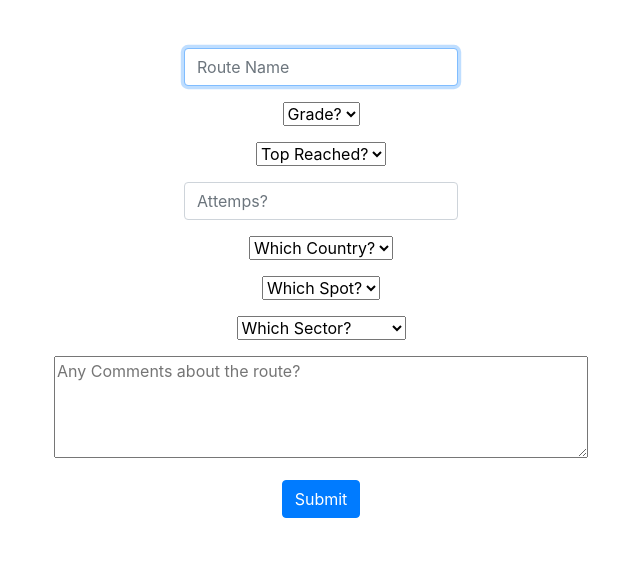
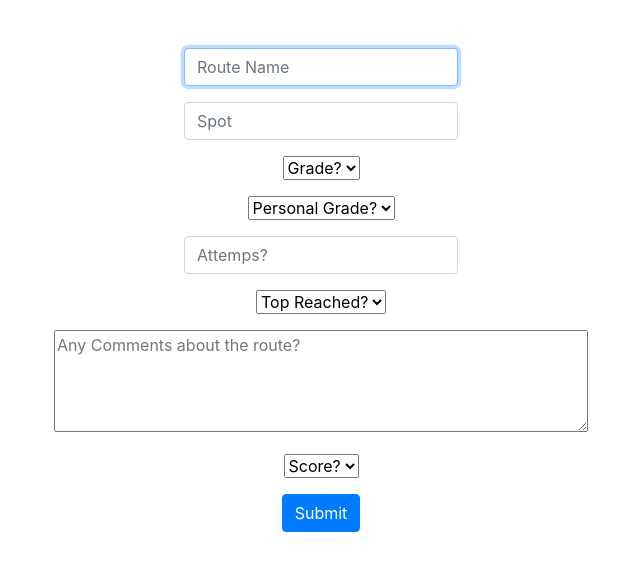
Before and after one commit to KevinSchaer/ClimbingTool, a Flask app: page /enterRoute in a window 1280 px wide. Shown: the part 76-647 px from the top of the page, without its empty margins (319-959 px from the left). Run offline with Flask 2, Linux system fonts and the light colour scheme; a user stored in the database is signed in; parts of the project's set-up code (start-up, migrations or seed data) failed here and were passed over.

Commit message:
added confirmRoute

```diff
--- a/app.py
+++ b/app.py
@@ -1,7 +1,6 @@
 import os
 from flask import Flask, flash, redirect, render_template, request, session
 from flask_session import Session
-from passlib.apps import custom_app_context as pwd_context
 from tempfile import mkdtemp
 from werkzeug.exceptions import default_exceptions, HTTPException, InternalServerError
 from werkzeug.security import check_password_hash, generate_password_hash
@@ -33,6 +32,18 @@ connection = sqlite3.connect('climbing.db', check_same_thread=False)
 connection.row_factory = sqlite3.Row # allow to access return variable by column name
 db = connection.cursor()
 
+# Fixed values
+GRADES = []
+USER_GRADES = []
+TOP_REACHED = ["Yes", "No"]
+SCORE = [1, 2, 3, 4, 5]
+
+for number in range(4,7):
+    for letter in ["a", "b", "c"]:
+        for symbol in ["", "+"]:
+            GRADES.append(number+letter+symbol)
+            USER_GRADES.append(number+letter+symbol)
+
 @app.route("/")
 def index():
     return render_template("index.html")
@@ -42,10 +53,83 @@ def index():
 def enterRoute():
     # User reached route via POST (as by submitting a form via POST)
     if request.method == "POST":
+
+        route_name = request.form.get("route_name")
+        spot = request.form.get("spot")
+        grade = request.form.get("grade")
+        user_grade = request.form.get("user_grade")
+        attempts = request.form.get("attempts")
+        top_reached = request.form.get("top_reached")
+        comments = request.form.get("comments")
+        score = request.form.get("score")
+
+        # Check if the form is completed
+        if not route_name:
+            return render_template("error.html", error=["incomplete form"])
+
+        if not spot:
+            return render_template("error.html", error=["incomplete form"])
+
+        if not grade:
+            return render_template("error.html", error=["incomplete form"])
+
+        if not user_grade:
+            return render_template("error.html", error=["incomplete form"])
+
+        if not attempts:
+            return render_template("error.html", error=["incomplete form"])
+
+        if not top_reached:
+            return render_template("error.html", error=["incomplete form"])
+
+        if not comments:
+            return render_template("error.html", error=["incomplete form"])
+
+        if not score:
+            return render_template("error.html", error=["incomplete form"])
+
+        # Check if the attempt input is an integer
+        try:
+            attempts = int(attempts)
+        except:
+            return render_template("error.html", error=["invalid value"])
+
+        # Check for positive values (attempt input)
+        if  attempts <= 0:
+            return render_template("error.html", error=["invalid value"])
+
+        # Check for valid values from select-options
+        if grade not in GRADES:
+            return render_template("error.html", error=["invalid value"])
+
+        if user_grade not in USER_GRADES:
+            return render_template("error.html", error=["invalid value"])
+
+        if top_reached not in TOP_REACHED:
+            return render_template("error.html", error=["invalid value"])
+
+        if score not in SCORE:
+            return render_template("error.html", error=["invalid value"])
+
+        route = {"route_name": route_name, "spot": spot, "grade": grade, "user_grade": user_grade, "attempts": attempts,
+        "top_reached": top_reached, "comments": comments, "score": score}
+
+        return redirect("/confirmRoute.html", route=route)
+
+    # if User reached route via GET
+    else:
+        return render_template("enterRoute.html")
+
+
+@app.route("/confirmRoute", methods=["GET", "POST"])
+@login_required
+def confirmRoute():
+    # User reached route via POST (as by submitting a form via POST)
+    if request.method == "POST":
         pass
     # if User reached route via GET
     else:
-        return render_template("enterRoute.html")
+        return render_template("confirmRoute.html")
 
 
 @app.route("/login", methods=["GET", "POST"])
@@ -105,6 +189,7 @@ def register():
     """Register user"""
 
     username = request.form.get("username")
+    email = request.form.get("email")
     password = request.form.get("password")
     confirmation = request.form.get("confirmation")
 
@@ -114,6 +199,10 @@ def register():
         # Ensure username was submitted
         if not username:
             return render_template("error.html", error=["missing username"])
+
+        # Ensure email was submitted
+        if not email:
+            return render_template("error.html", error=["missing email"])
 
         # Ensure password was submitted
         elif not password:
@@ -131,7 +220,7 @@ def register():
         hashPassword = generate_password_hash(password)
 
         try:
-            db.execute("INSERT INTO users (username, hash) Values (:username, :hash)", {"username": username, "hash": hashPassword})
+            db.execute("INSERT INTO users (username, hash, email) Values (:username, :hash, :email)", {"username": username, "hash": hashPassword, "email": email})
             connection.commit()
         except:
             return render_template("error.html", error=["user uniqueness"])
--- a/templates/enterRoute.html
+++ b/templates/enterRoute.html
@@ -11,54 +11,36 @@
         </div>
 
         <div class="form-group">
-            <select id="grade">
-                <option value="" disabled selected>Grade?</option>
-                {% for number in range(2,10) %}
-                    {% for letter in ["a", "b", "c"] %}
-                        {% for symbol in ["", "+"] %}
-                            <option value={{number}}{{letter}}{{symbol}}>{{ number }}{{ letter }}{{ symbol }}</option>
-                        {% endfor %}
-                    {% endfor %}
+            <input autocomplete="off" class="form-control" name="spot" placeholder="Spot" type="text">
+        </div>
+
+        <div class="form-group">
+            <select name="grade">
+                <option disabled selected>Grade?</option>
+                {% for grade in grades %}
+                    <option>{{ grade }}</option>
                 {% endfor %}
             </select>
         </div>
 
         <div class="form-group">
-            <select id="grade">
-                <option value="" disabled selected>Top Reached?</option>
-                <option value="yes">Yes</option>
-                <option value="no">No</option>
-            </select>
-        </div>
-
-        <div class="form-group">
-            <input autocomplete="off" autofocus class="form-control" name="attemps" placeholder="Attemps?" type="number">
-        </div>
-
-        <div class="form-group">
-            <select id="country">
-                <option value="" disabled selected>Which Country?</option>
-                {% for country in ["France", "Germany", "Norway", "Switzerland", "Spain"] %}
-                    <option value={{country}}>{{ country }}</option>
+            <select name="user_grade">
+                <option disabled selected>Personal Grade?</option>
+                {% for user_grade in user_grades %}
+                    <option>{{ user_grade }}</option>
                 {% endfor %}
             </select>
         </div>
 
         <div class="form-group">
-            <select id="sector">
-                <option value="" disabled selected>Which Spot?</option>
-                {% for spot in ["Balsthal", "Eppenberg", "Flatanger", "Gempen"] %}
-                    <option value={{spot}}>{{ spot }}</option>
-                {% endfor %}
-            </select>
+            <input autocomplete="off" class="form-control" name="attemps" placeholder="Attemps?" type="number" min="1">
         </div>
 
         <div class="form-group">
-            <select id="sector">
-                <option value="" disabled selected>Which Sector?</option>
-                {% for sector in ["alter Klettergarten", "neuer Klettergarten", "Hanshallaren Cave"] %}
-                    <option value={{sector}}>{{ sector }}</option>
-                {% endfor %}
+            <select name="top_reached">
+                <option disabled selected>Top Reached?</option>
+                <option>Yes</option>
+                <option>No</option>
             </select>
         </div>
 
@@ -66,6 +48,15 @@
             <textarea rows="4" cols="50" name="comments" placeholder="Any Comments about the route?"></textarea>
         </div>
 
+        <div class="form-group">
+            <select name="score">
+                <option disabled selected>Score?</option>
+                {% for score in scores %}
+                    <option>{{ score }}</option>
+                {% endfor %}
+            </select>
+        </div>
+
         <button class="btn btn-primary" type="submit">Submit</button>
     </form>
 {% endblock %}
```
Also changed, not shown: database.py (+7 -1 lines), templates/confirmRoute.html (added, +53 -0 lines), templates/error.html (+18 -0 lines).
